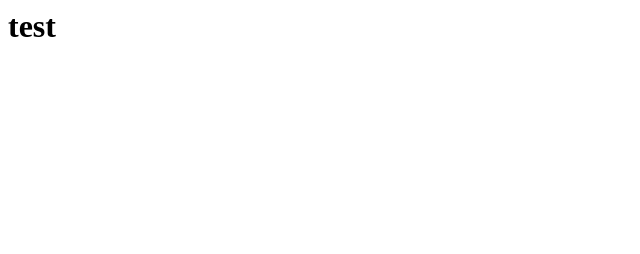
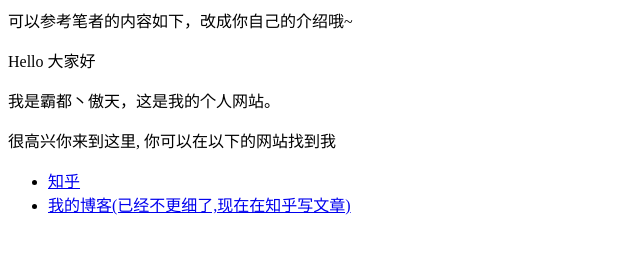
Before and after one commit to Mirenxhx/maxtrade-webdesign.github.io, a plain HTML site: page index.html in a window 1280 px wide. Shown: the whole page, without its empty margins (0-640 px from the left). Drawn offline with Linux system fonts and the light colour scheme.

Commit message:
Update index.html

```diff
--- a/index.html
+++ b/index.html
@@ -1 +1,10 @@
-<h1>test<h1>
+可以参考笔者的内容如下，改成你自己的介绍哦~
+
+<p>Hello 大家好</p>
+<p>我是霸都丶傲天，这是我的个人网站。 </p>
+<p>很高兴你来到这里, 你可以在以下的网站找到我</p>
+
+<ul>
+  <li> <a href="https://www.zhihu.com/people/AJLoveChina">知乎</a> </li>
+  <li> <a href="http://hejie.nigeerhuo.com">我的博客(已经不更细了,现在在知乎写文章)</a> </li>
+</ul>
```
